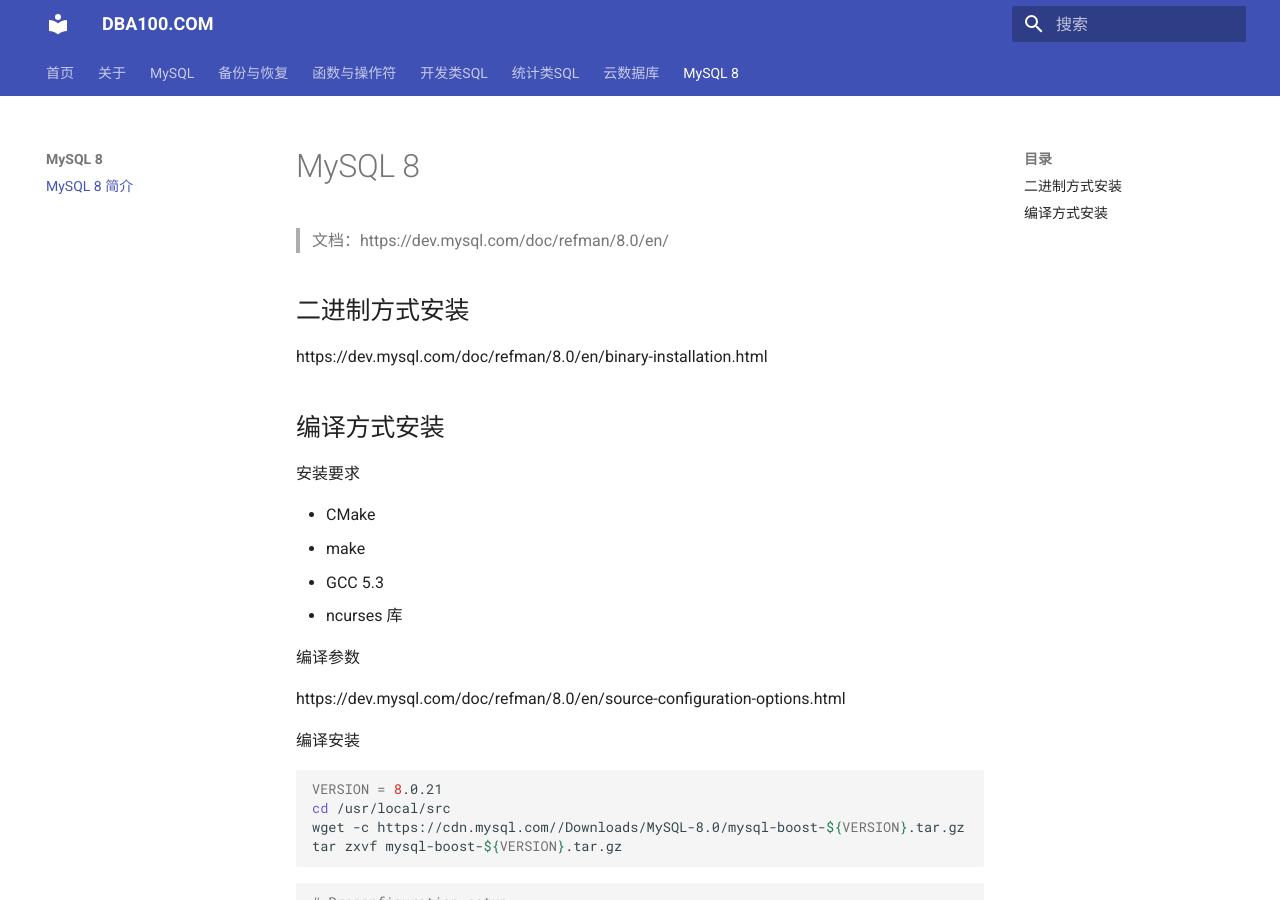
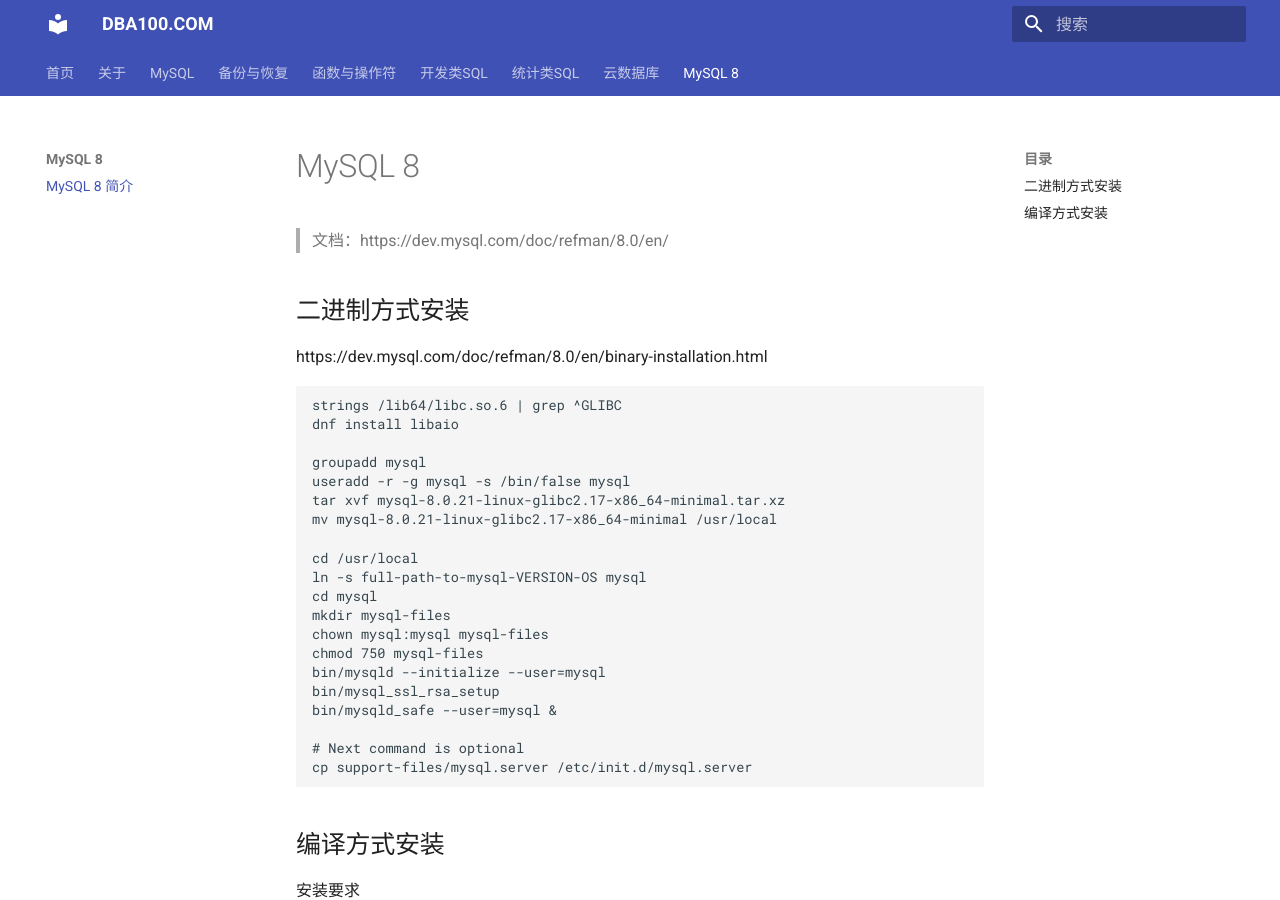
Before and after one commit to duliang123/dba100, an MkDocs documentation site: the page built from docs/mysql8/index.md, in a window 1280 px wide and 900 px high. Built offline with MkDocs 1.6.1 and Material for MkDocs 9.7.7, drawn with Linux system fonts in a browser that asks for light colours.

Commit message:
Update index.md

````diff
--- a/docs/mysql8/index.md
+++ b/docs/mysql8/index.md
@@ -6,6 +6,30 @@
 ## 二进制方式安装
 
 https://dev.mysql.com/doc/refman/8.0/en/binary-installation.html
+
+```
+strings /lib64/libc.so.6 | grep ^GLIBC
+dnf install libaio
+
+groupadd mysql
+useradd -r -g mysql -s /bin/false mysql
+tar xvf mysql-8.0.21-linux-glibc2.17-x86_64-minimal.tar.xz
+mv mysql-8.0.21-linux-glibc2.17-x86_64-minimal /usr/local
+
+cd /usr/local
+ln -s full-path-to-mysql-VERSION-OS mysql
+cd mysql
+mkdir mysql-files
+chown mysql:mysql mysql-files
+chmod 750 mysql-files
+bin/mysqld --initialize --user=mysql
+bin/mysql_ssl_rsa_setup
+bin/mysqld_safe --user=mysql &
+
+# Next command is optional
+cp support-files/mysql.server /etc/init.d/mysql.server
+```
+
 
 
 ## 编译方式安装
````
